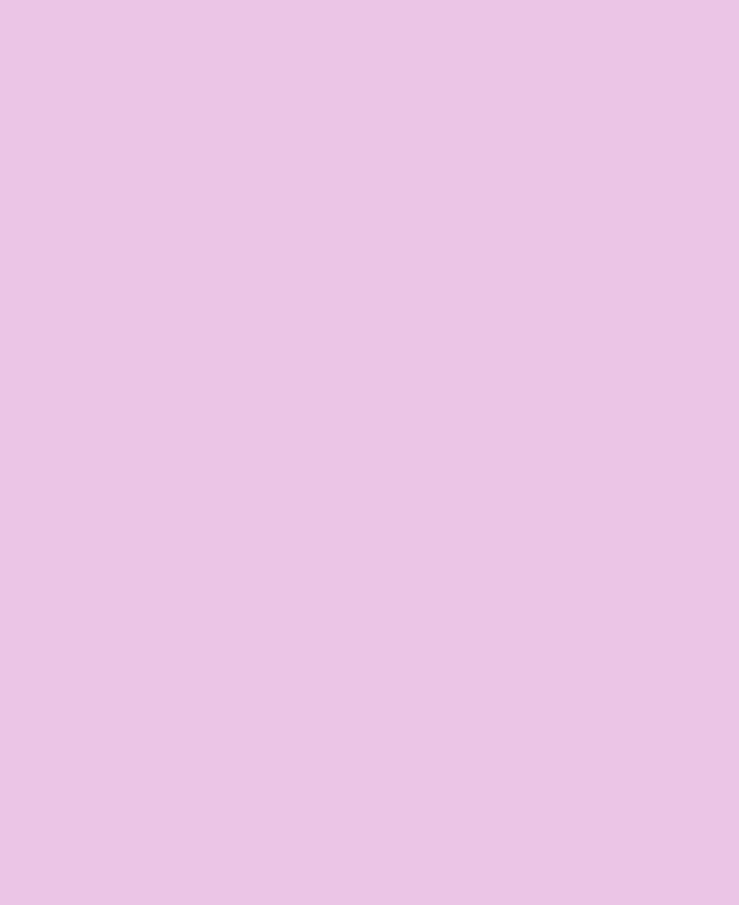
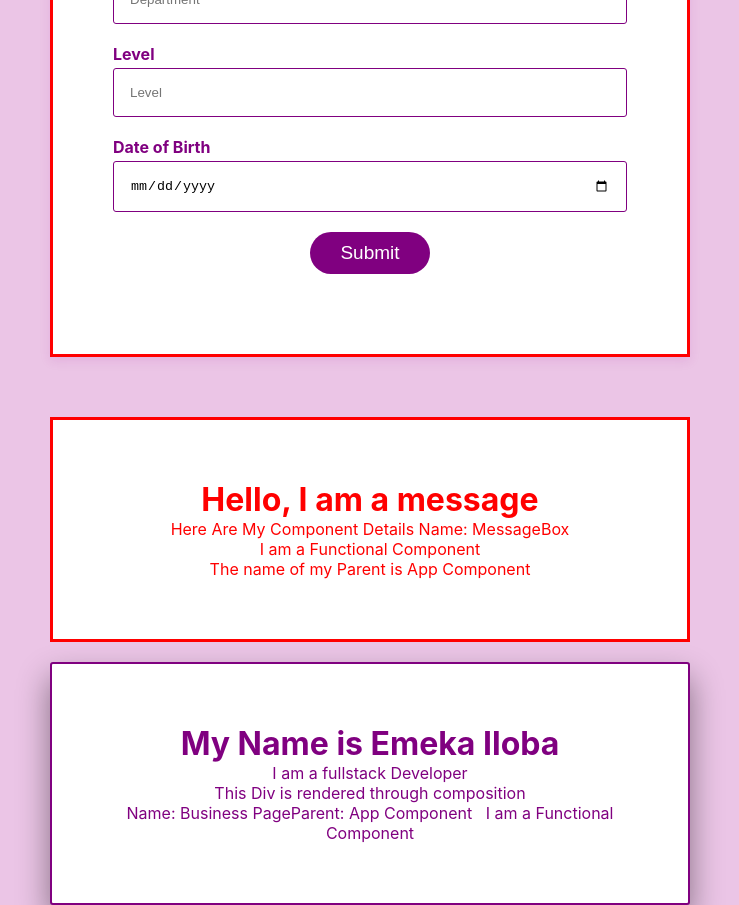
Before and after one commit to Iloba/All-React-Practice, a React (Create React App) app: page / in a window 1280 px wide. Shown: the part 500-1405 px from the top of the page, without its empty margins (270-1009 px from the left). Before the commit the page ends 800 px from the top, so only its background shows below. Built offline with nearby package versions, Linux system fonts and the light colour scheme.

Commit message:
practicing-props

```diff
--- a/src/App.js
+++ b/src/App.js
@@ -5,10 +5,27 @@ import MessageBox from "./Components/FormComponent/MessageBox";
 
 
 function App() {
+  const MessageBoxDetails = {
+    name: 'MessageBox',
+    classType: 'Functional Component',
+    parent: 'App Component'
+  }
+
+  const FormDetails = {
+    name: 'Form',
+    classType: 'Functional Component',
+    parent: 'App Component'
+  }
+
+  const BusinessPageDetails = {
+    name: 'Business Page',
+    classType: 'Functional Component',
+    parent: 'App Component'
+  }
   return <div>
-    {/* <Form></Form> */}
-    <MessageBox></MessageBox>
-    <BusinessPage></BusinessPage>
+    <Form details={FormDetails}></Form>
+    <MessageBox details={MessageBoxDetails}></MessageBox>
+    <BusinessPage details={BusinessPageDetails}></BusinessPage>
   </div>;
 }
 
--- a/src/Components/FormComponent/BusinessPage.css
+++ b/src/Components/FormComponent/BusinessPage.css
@@ -0,0 +1,4 @@
+.business-page-details{
+    color: purple;
+    text-align: center;
+}
--- a/src/Components/FormComponent/BusinessPage.js
+++ b/src/Components/FormComponent/BusinessPage.js
@@ -1,11 +1,17 @@
-import React from 'react';
-import Card from './Card';
-import './BusinessPage.css'
-const BusinessPage = () => {
-    return <Card className="business-page-details">
-        <h1>My Name is Emeka Iloba</h1>
-        <p>I am a fullstack Developer</p>
-    </Card>;
-}
+import React from "react";
+import Card from "./Card";
+import "./BusinessPage.css";
+const BusinessPage = (props) => {
+  return (
+    <Card className="business-page-details">
+      <h1>My Name is Emeka Iloba</h1>
+      <p>I am a fullstack Developer</p>
+      <p>This Div is rendered through composition</p>
+      Name: {props.details.name}
+      Parent: {props.details.parent} &nbsp;
+      I am a {props.details.classType}
+    </Card>
+  );
+};
 
 export default BusinessPage;
--- a/src/Components/FormComponent/Card.css
+++ b/src/Components/FormComponent/Card.css
@@ -6,4 +6,5 @@
     margin: 0 auto;
     width: 50%;
     margin-top: 20px;
+    border: 2px solid purple;
 }
--- a/src/Components/FormComponent/Form.js
+++ b/src/Components/FormComponent/Form.js
@@ -56,8 +56,8 @@ const Form = () => {
   };
 
   return (
-    <FancyBorder className="">
-      <div className="form-box">
+    <FancyBorder className="form-box">
+      <div className="">
         <h2 className="register-heading">Register</h2>
         <form action="" onSubmit={FormSubmissionHandler}>
           <div className="form-group">
--- a/src/Components/FormComponent/MessageBox.js
+++ b/src/Components/FormComponent/MessageBox.js
@@ -1,9 +1,14 @@
 import React from 'react';
 import FancyBorder from './FancyBorder';
 import './messageBox.css';
-const MessageBox = () => {
+const MessageBox = (props) => {
+
     return <FancyBorder className='message-box'>
         <h1>Hello, I am a message</h1>
+        Here Are My Component Details
+        Name: {props.details.name} <br />
+        I am a {props.details.classType} <br/>
+        The name of my Parent is {props.details.parent}
     </FancyBorder>;
 }
 
```
